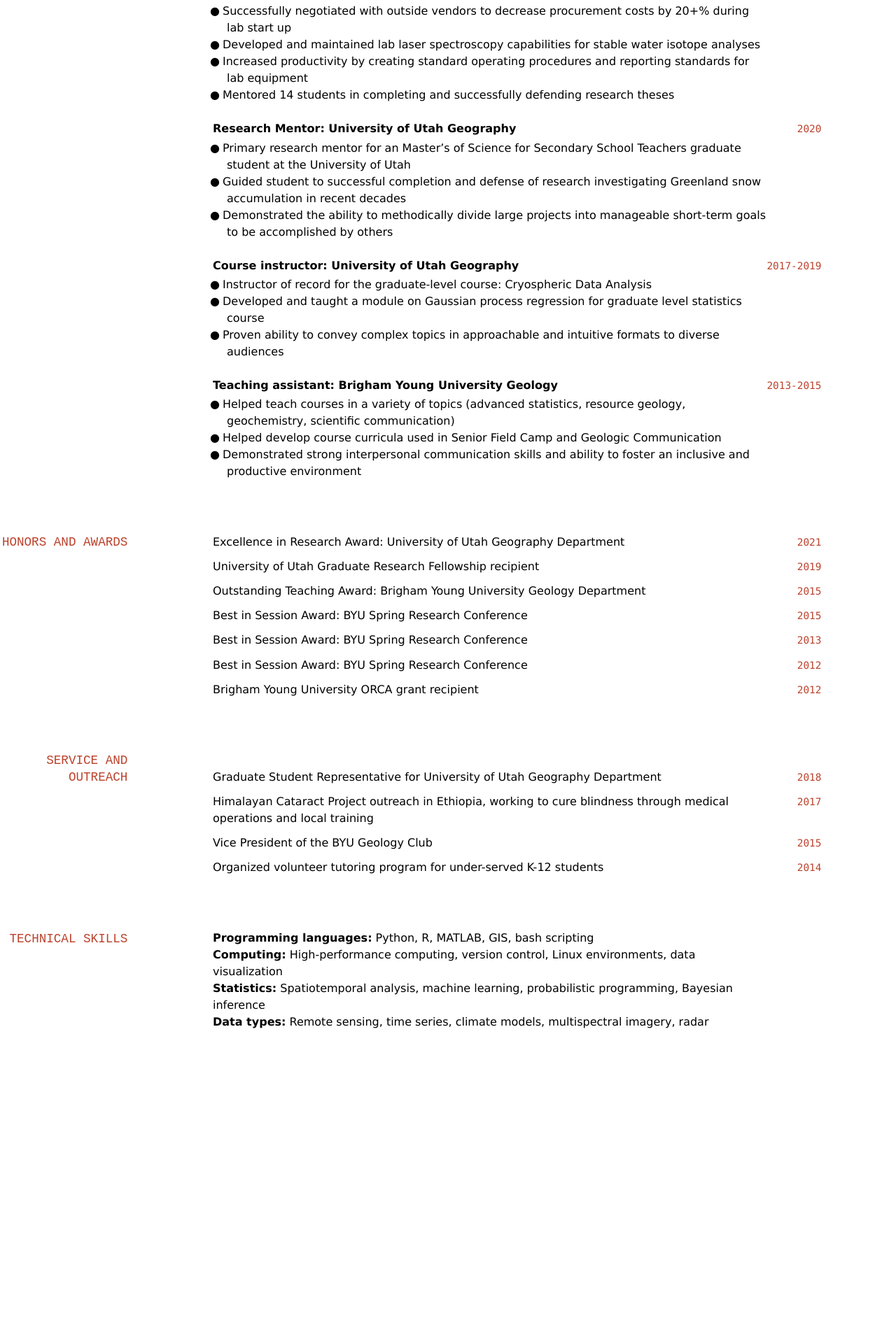
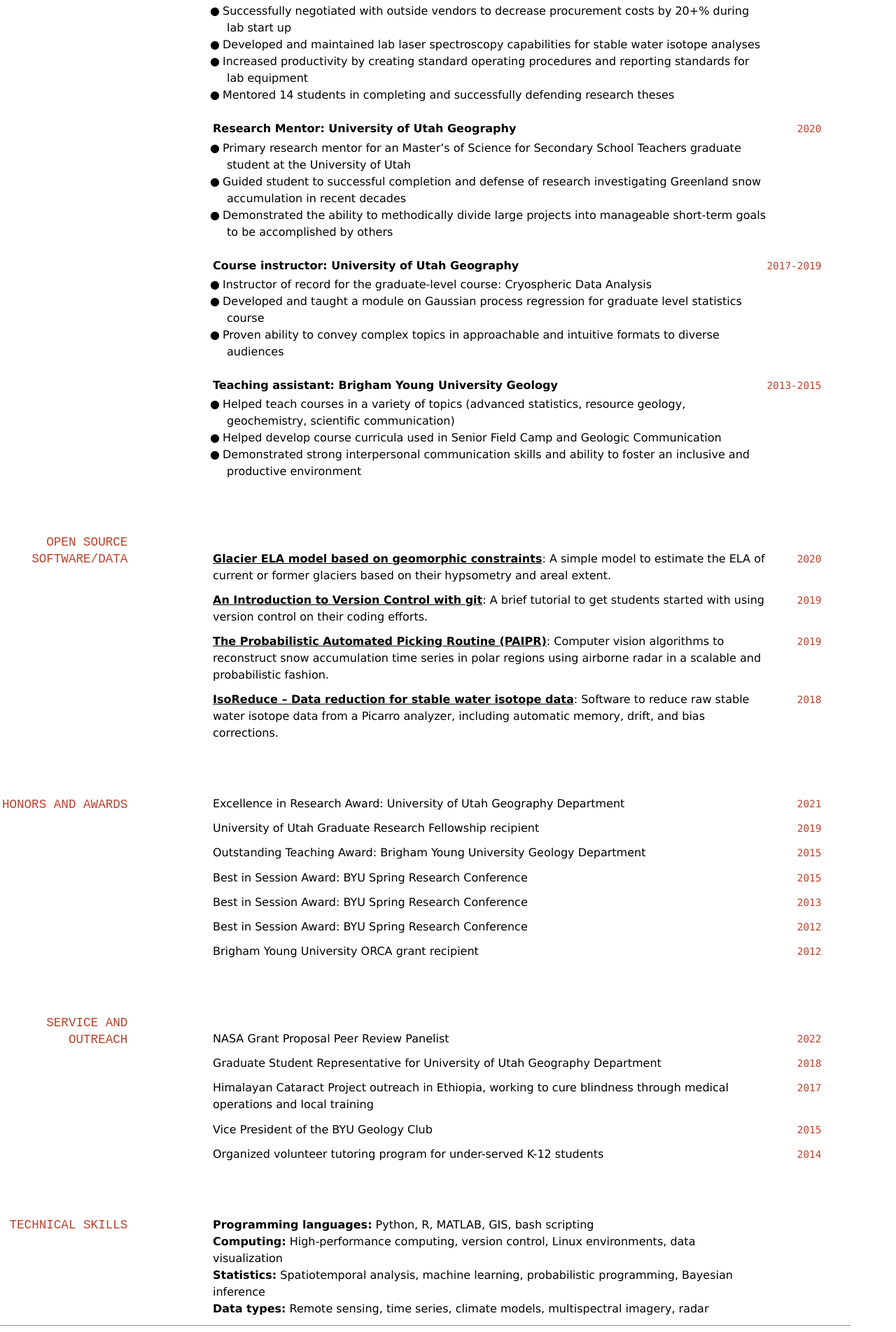
Before and after one commit to durbank/durbank.github.io, a Jekyll site: the page built from cv/cv.md, in a window 1280 px wide. Shown: the part 3680-5584 px from the top of the page at 70% size. Built offline with Jekyll 4.4.1, drawn with Linux system fonts in a browser that asks for light colours; before the commit the page ends 5164 px from its top, so only the background shows below that.

Commit message:
Data science (#9)
* Adds a data science specific resume to website

* Updates CV with latest infor

* Decreases print font to 11pt and adjusts header white space

```diff
--- a/cv/cv.md
+++ b/cv/cv.md
@@ -145,6 +145,10 @@
 - Reconstruction of West Antarctic moisture source regions using deuterium excess analyses from shallow ice cores
 - Results indicated a large contribution from the high latitude ocean to the region
 
+<!-- <br/><br/>
+<br/><br/>
+<br/><br/> -->
+
 ## TEACHING AND MENTORING
 
 `2015-Present`
@@ -212,19 +216,21 @@
 `2013-2014`
 Geologic communication: BYU Geology -->
 
-<!-- ## OPEN SOURCE SOFTWARE/DATA
+## OPEN SOURCE SOFTWARE/DATA
 
 `2020`
-[Glacier ELA model based on geomorphic constraints](https://github.com/durbank/ELA-model): A simple model to estimate the ELA of current or former glaciers based on their hypsometry and areal extent.
+[**Glacier ELA model based on geomorphic constraints**](https://github.com/durbank/ELA-model): A simple model to estimate the ELA of current or former glaciers based on their hypsometry and areal extent.
 
 `2019`
-[An Introduction to Version Control with git](https://github.com/UofU-Cryosphere/git-intro): A brief tutorial to get students started with using version control on their coding efforts.
+[**An Introduction to Version Control with git**](https://github.com/UofU-Cryosphere/git-intro): A brief tutorial to get students started with using version control on their coding efforts.
 
 `2019`
-[The Probabilistic Automated Picking Routine (PAIPR)](https://github.com/durbank/PAIPR): Computer vision algorithms to reconstruct snow accumulation time series in polar regions using airborne radar in a scalable and probabilistic fashion.
+[**The Probabilistic Automated Picking Routine (PAIPR)**](https://github.com/durbank/PAIPR): Computer vision algorithms to reconstruct snow accumulation time series in polar regions using airborne radar in a scalable and probabilistic fashion.
 
 `2018`
-[IsoReduce – Data reduction for stable water isotope data](https://github.com/UofU-Cryosphere/IsoReduce): Software to reduce raw stable water isotope data from a Picarro analyzer, including automatic memory, drift, and bias corrections. -->
+[**IsoReduce – Data reduction for stable water isotope data**](https://github.com/UofU-Cryosphere/IsoReduce): Software to reduce raw stable water isotope data from a Picarro analyzer, including automatic memory, drift, and bias corrections.
+
+<!-- <br/><br/> -->
 
 ## HONORS AND AWARDS
 
@@ -257,6 +263,9 @@
 
 ## SERVICE AND OUTREACH
 
+`2022`
+NASA Grant Proposal Peer Review Panelist
+
 `2018`
 Graduate Student Representative for University of Utah Geography Department
 
--- a/cv/media/cv-print.css
+++ b/cv/media/cv-print.css
@@ -53,7 +53,7 @@
 
 body {
 	font: normal normal 400;
-	font-size: 12pt;
+	font-size: 11pt;
 	line-height: 1.35em;
 	/*also written as...  font: normal normal 400 100%/1.5em;*/
 	/* font-family: Avenir,Verdana,sans-serif; */
@@ -141,9 +141,9 @@
 h2 {
 	font-size: 1.1em;
 	color: #a00;
-	margin-top: 1.5em;
+	margin-top: 1.0em;
 	position: relative;
-	top: 1.2em;
+	top: 1.0em;
 	text-align: right;
 	/* width: 20%; */
 	width: 18%;
```
Also changed, not shown: other parts of cv/cv.md (+2 -2 lines), cv/index.md (+4 -2 lines), cv/resume-ds.md (added, +128 -0 lines), cv/resume-geo.md (renamed from cv/resume.md, +3 -0 lines).
